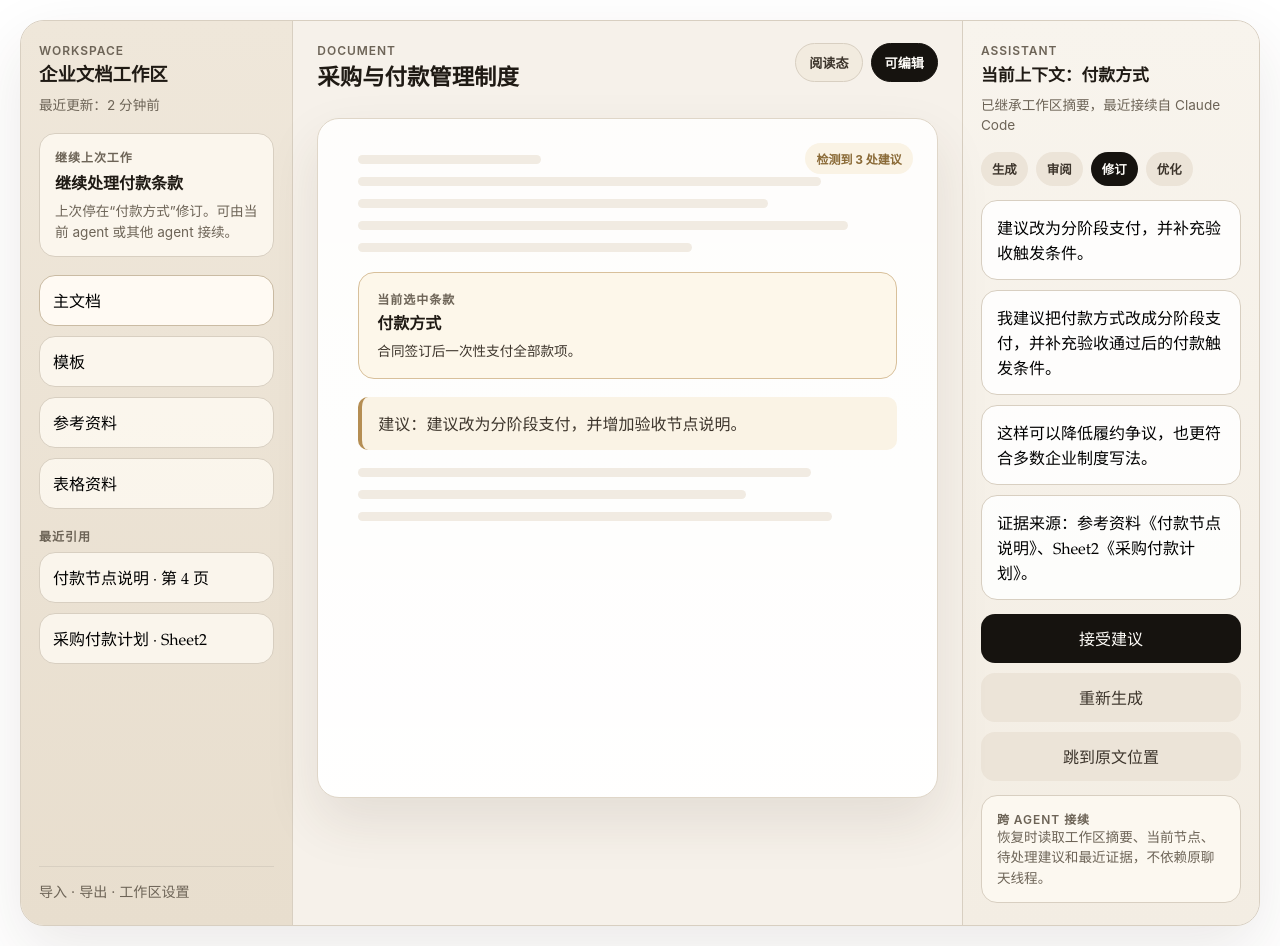
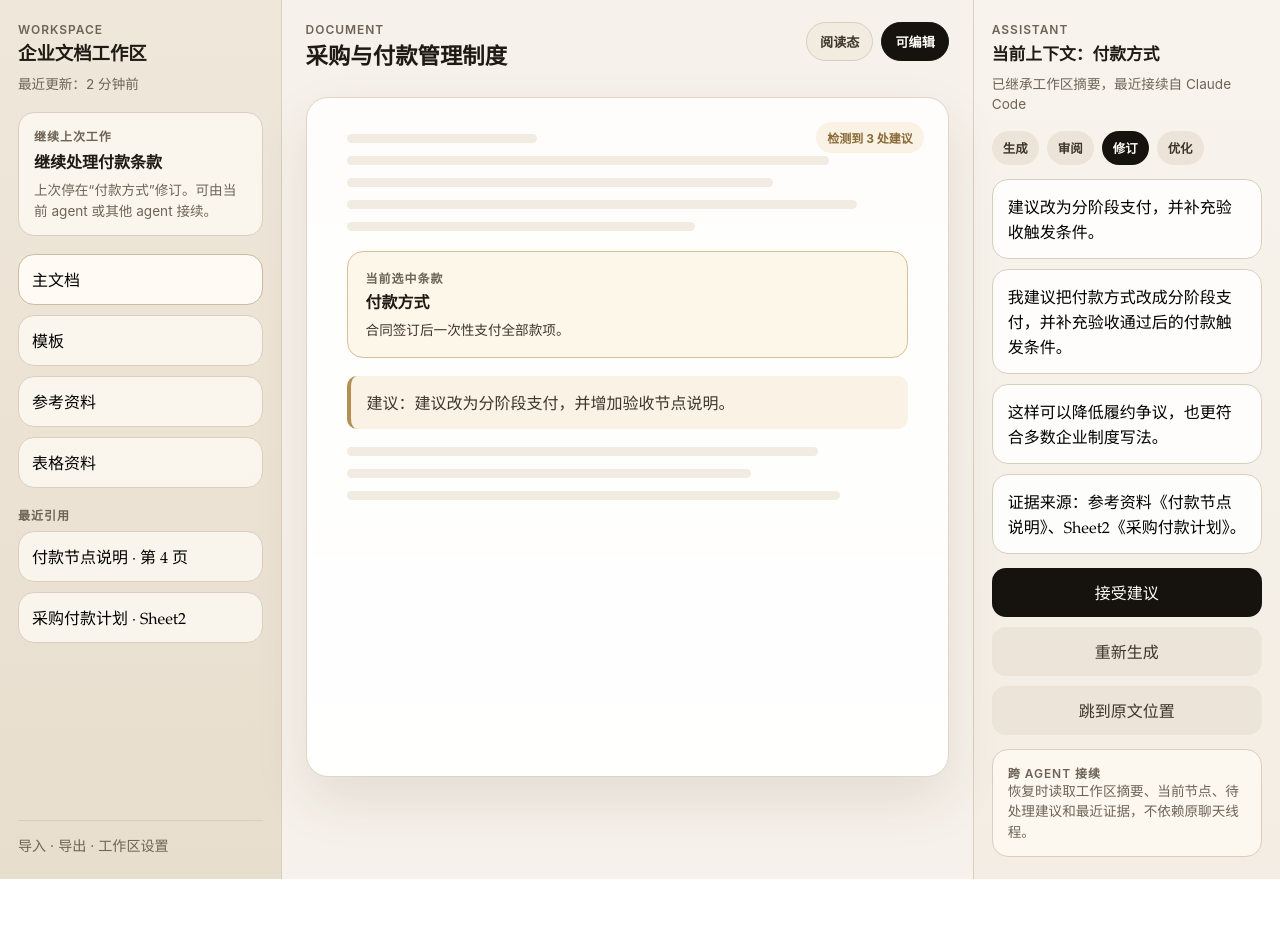
Before and after one commit to gandli/docx-reviewer, a React (Vite) app: page /workspace/1 in a window 1280 px wide. After the commit the page ends 879 px from the top, so only its background shows below. Built offline with nearby package versions, Linux system fonts and the light colour scheme.

Commit message:
style: remove outer workspace frame

```diff
--- a/src/app/styles.css
+++ b/src/app/styles.css
@@ -31,18 +31,14 @@ textarea {
 
 .workspace-page {
   min-height: 100vh;
-  padding: 20px;
+  padding: 0;
 }
 
 .workspace-layout {
   display: grid;
   grid-template-columns: 22% 54% 24%;
-  min-height: calc(100vh - 40px);
-  border: 1px solid var(--color-border-soft);
-  border-radius: 24px;
-  overflow: hidden;
+  min-height: 100vh;
   background: var(--color-surface-app);
-  box-shadow: 0 24px 64px rgba(58, 44, 28, 0.1);
 }
 
 .workspace-sidebar {
@@ -279,10 +275,6 @@ textarea {
 }
 
 @media (max-width: 980px) {
-  .workspace-page {
-    padding: 10px;
-  }
-
   .workspace-layout {
     grid-template-columns: 1fr;
   }
```
